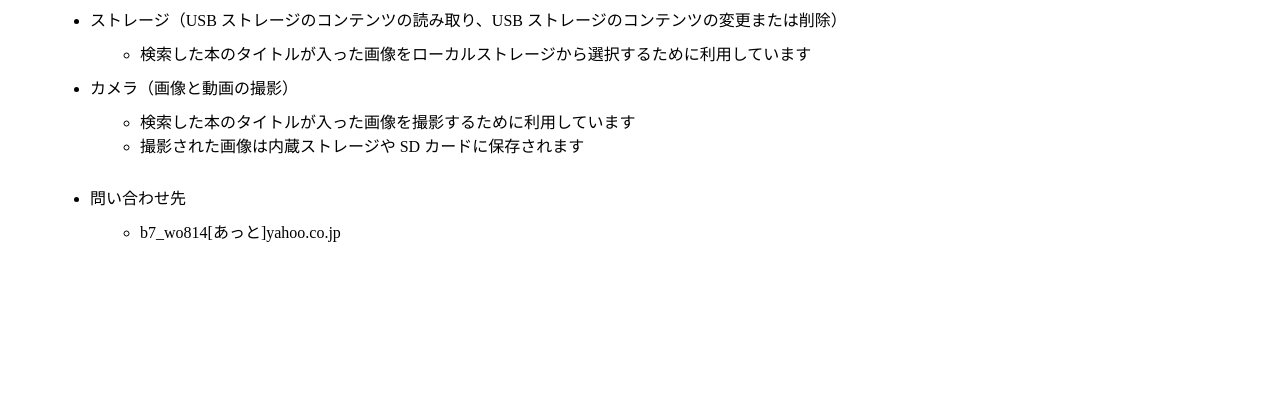
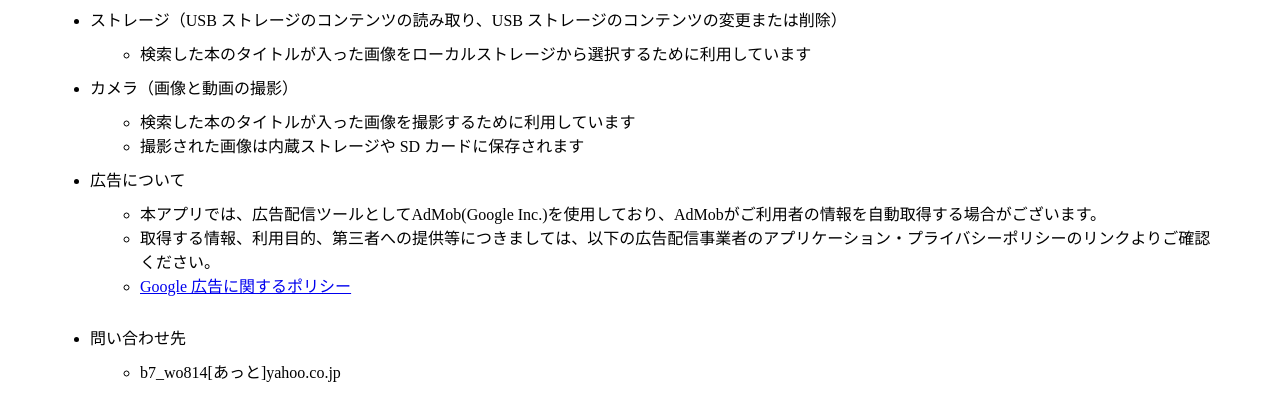
Before and after one commit to sh-miyoshi/privacy-policy, a plain HTML site: page index.html in a window 1280 px wide. Shown: the part 138-558 px from the top of the page. Drawn offline with Linux system fonts and the light colour scheme.

Commit message:
add policy of admob

```diff
--- a/index.html
+++ b/index.html
@@ -49,6 +49,20 @@
                     </li>
                 </ul>
             </li>
+            <li>
+                広告について
+                <ul>
+                    <li>
+                        本アプリでは、広告配信ツールとしてAdMob(Google Inc.)を使用しており、AdMobがご利用者の情報を自動取得する場合がございます。
+                    </li>
+                    <li>
+                        取得する情報、利用目的、第三者への提供等につきましては、以下の広告配信事業者のアプリケーション・プライバシーポリシーのリンクよりご確認ください。
+                    </li>
+                    <li>
+                        <a href="https://policies.google.com/technologies/ads?hl=ja">Google 広告に関するポリシー</a>
+                    </li>
+                </ul>
+            </li>
             <br />
             <li>
                 問い合わせ先
```
